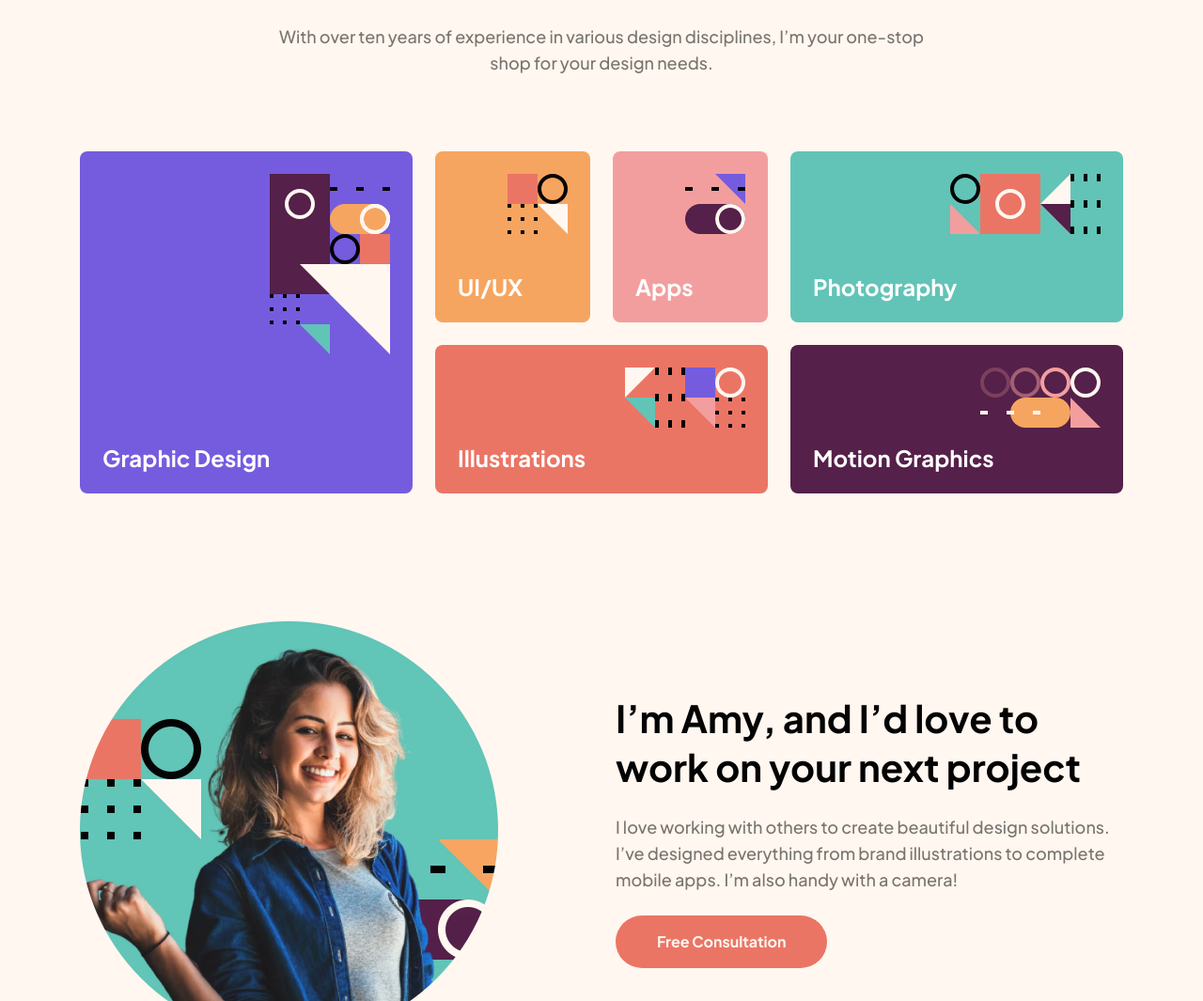
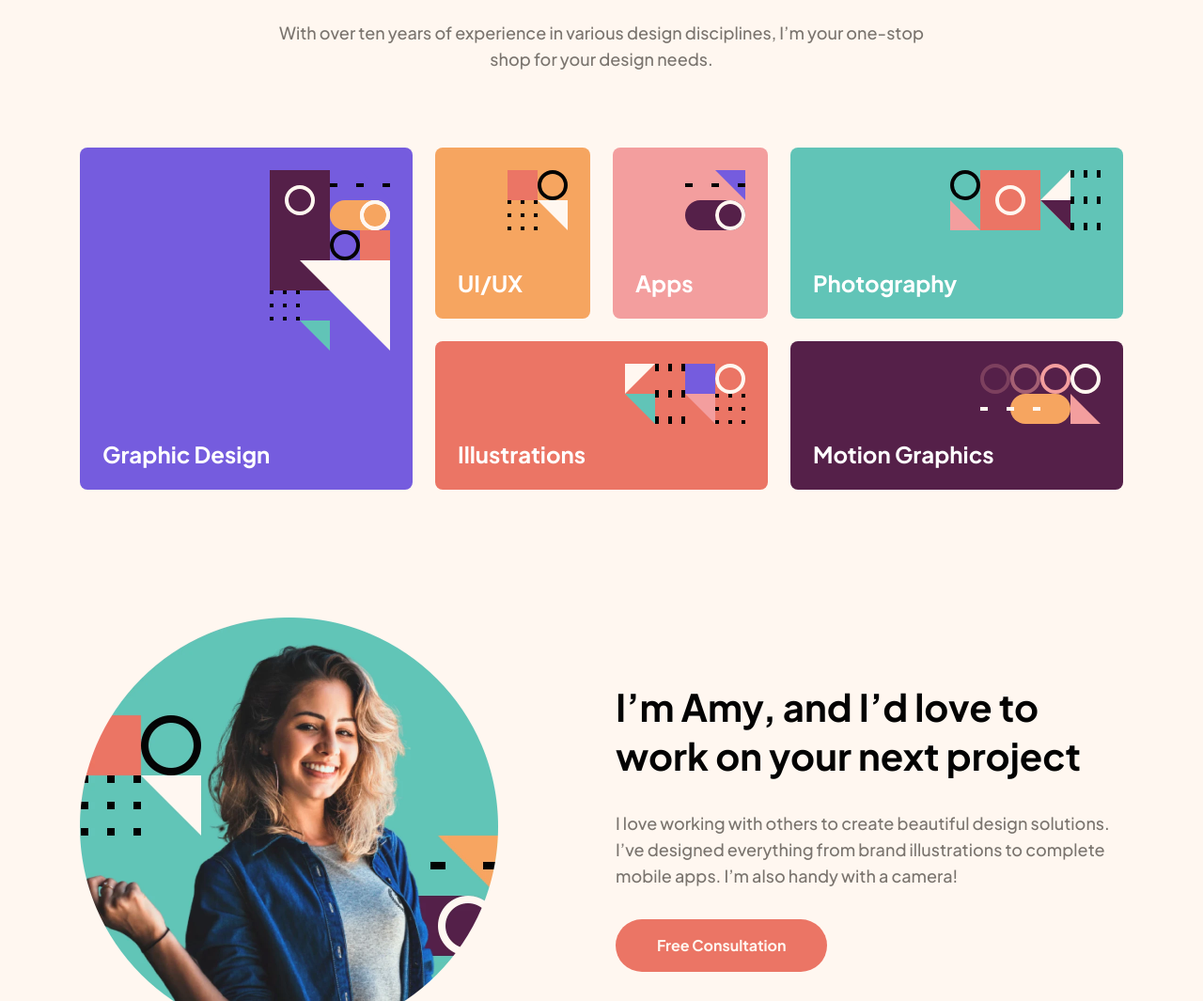
Before and after one commit to lumiuko/single-page-design-portfolio, a website built with Vite: page index.html in a window 1280 px wide. Shown: the part 235-1300 px from the top of the page at 94% size. Built offline with nearby package versions, Linux system fonts and the light colour scheme.

Commit message:
minor layout fixes

```diff
--- a/index.html
+++ b/index.html
@@ -20,7 +20,7 @@
     <section class="desktop:container px-4 tablet:px-[2.375rem] box-content mt-8 tablet:mt-16">
       <div class="text-center">
         <h1 class="font-bold text-black text-heading-l leading-heading-l tablet:text-heading-s-tablet desktop:text-heading-l-desktop">Design solutions made easy</h1>
-        <p class="mt-4 max-w-[285px] tablet:max-w-[573px] desktop:max-w-[730px] mx-auto tablet:mt-7">With over ten years of experience in various design disciplines, I’m your one-stop shop for your design needs.</p>
+        <p class="mt-4 max-w-[285px] tablet:max-w-[573px] desktop:max-w-[730px] mx-auto tablet:mt-7 desktop:mt-6">With over ten years of experience in various design disciplines, I’m your one-stop shop for your design needs.</p>
       </div>
       <div class="mt-8 tablet:mt-16 desktop:mt-20 text-white font-bold text-card grid grid-cols-2 tablet:grid-cols-4 desktop:grid-cols-6 auto-rows-[182px] tablet:grid-rows-[182px_158px] gap-6">
         <div class="bg-blue rounded-sm col-span-2 row-span-2 p-6 flex flex-col justify-between items-start">
@@ -53,8 +53,8 @@
       <img src="/image-amy.webp" class="w-[300px] tablet:w-[364px] desktop:w-[445px]" alt="Person avatar" />
       <div class="text-center tablet:text-left tablet:max-w-[540px]">
         <h2 class="text-heading-m leading-default text-black font-bold tablet:text-heading-s tablet:leading-heading-s desktop:text-heading-m-desktop desktop:leading-heading-m-desktop">I’m Amy, and I’d love to work on your next project</h2>
-        <p class="mt-6">I love working with others to create beautiful design solutions. I’ve designed everything from brand illustrations to complete mobile apps. I’m also handy with a camera!</p>
-        <a href="#" class="bg-red inline-block text-cream mt-6 py-2 px-7 text-btn rounded-lg leading-default tablet:text-default tablet:py-[0.875rem] tablet:px-11 font-bold hover:bg-yellow transition-colors">Free Consultation</a>
+        <p class="mt-6 desktop:mt-8">I love working with others to create beautiful design solutions. I’ve designed everything from brand illustrations to complete mobile apps. I’m also handy with a camera!</p>
+        <a href="#" class="bg-red inline-block text-cream mt-6 desktop:mt-8 py-2 px-7 text-btn rounded-lg leading-default tablet:text-default tablet:py-[0.875rem] tablet:px-11 font-bold hover:bg-yellow transition-colors">Free Consultation</a>
       </div>
     </section>
     <section class="mt-[6.25rem] tablet:mt-[7.5rem] desktop:mt-[5.5rem]">
```
